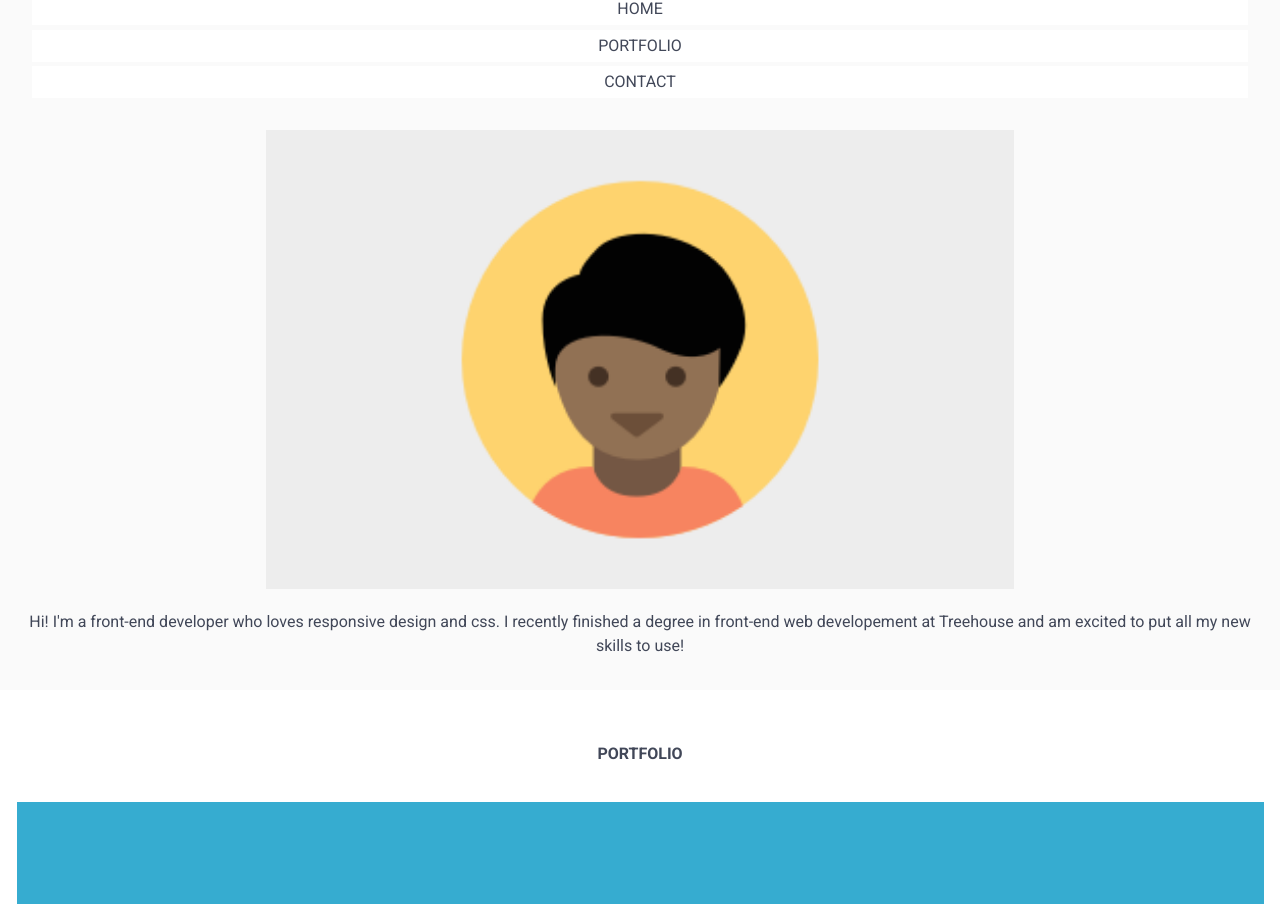
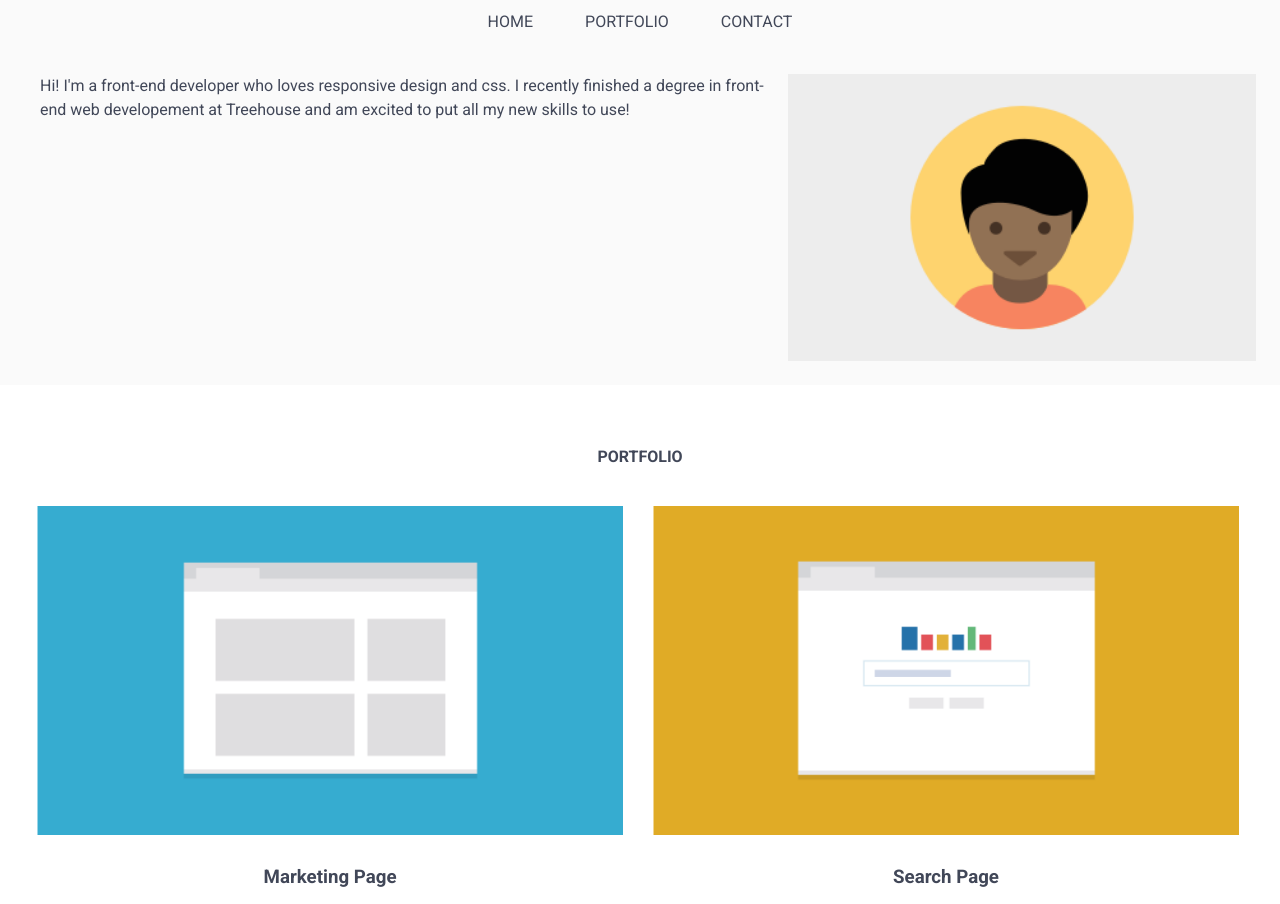
Before and after one commit to LukasVuko/Project-02, a plain HTML site: page index.html in a window 1280 px wide. Shown: the part 92-996 px from the top of the page. Drawn offline with Linux system fonts and the light colour scheme; a web font is replaced by a local one.

Commit message:
tablet media

```diff
--- a/css/styles.css
+++ b/css/styles.css
@@ -48,10 +48,15 @@ footer {
     background-color: rgb(250, 250, 250);
 }
 
+a {
+    display: block;
+    text-decoration: none;
+    color: inherit;
+}
 
 /* Nav Bar Settings */
 
-a {
+.main-nav a {
     background-color: rgb(255, 255, 255);
     display: block;
     text-decoration: none;
@@ -104,3 +109,44 @@ a {
 #profile-picture {
     width: 60%;
 }
+
+/* Media Queries */
+
+@media (min-width: 768px) {
+    .main-nav li {
+        display: inline-block;
+    }
+
+    .main-nav a {
+        background-color: initial;
+        padding: 0 1.5em;
+    }
+
+    #profile-picture {
+        float: right;
+        width: 38%;
+        margin-left: 1.3em;
+    }
+
+    #about-header {
+        text-align: left;
+    }
+
+    .container {
+        padding: 1.5em;
+    }
+
+    img {
+        width: 95%;
+    }
+    .wrapper {
+        display: inline-block;
+        width: 50%;
+        margin-left: -4px;
+        vertical-align: top;
+    }
+
+    p {
+        padding: 0 1em;
+    }
+}
--- a/index.html
+++ b/index.html
@@ -18,14 +18,14 @@
                     <li><a href="#contact">CONTACT</a></li>
                 </nav>
             </div>
-            <div>
+            <div class="clearfix">
                 <img id="profile-picture" src="images/responsive-layout-profile.png" alt="Profile picture">
-                <p>Hi! I'm a front-end developer who loves responsive design and css. I recently finished a degree in front-end web developement at Treehouse and am excited to put all my new skills to use!</p>
+                <p id="about-header">Hi! I'm a front-end developer who loves responsive design and css. I recently finished a degree in front-end web developement at Treehouse and am excited to put all my new skills to use!</p>
             </div>
         </header>
 
-        <main class="container">
-            <h2 id="portfolio">PORTFOLIO</h2>
+        <main id="portfolio" class="container">
+            <h2>PORTFOLIO</h2>
             <div class="wrapper">
                 <img src="images/portfolio-1.png" alt="Portfolio landing page">
                 <h3>Marketing Page</h3>
@@ -58,9 +58,9 @@
             </div>
         </main>
 
-        <footer class="container">
+        <footer id="contact" class="container">
             <div id="footer-split">
-                <h2 id="contact">CONTACT</h2>
+                <h2>CONTACT</h2>
                 <p>If you're interested in chatting or want more information about what I've been working on, I'd love to hear from you!</p>
                 <p>Phone &nbsp;&nbsp; <span style="font-weight:bold;">+1 (905) 000-0000</span></p>
                 <p>Email &nbsp;&nbsp; <span style="font-weight:bold;">Lukas.Vukovich@gmail.com</span></p>
```
